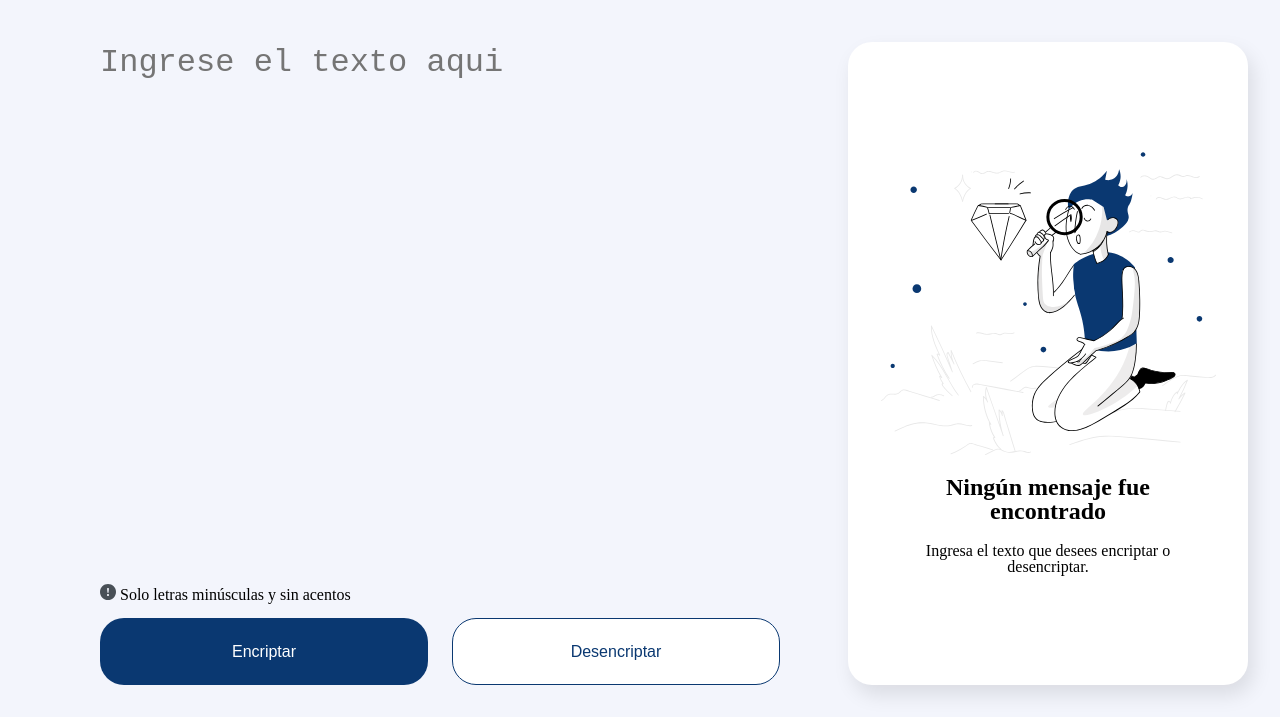
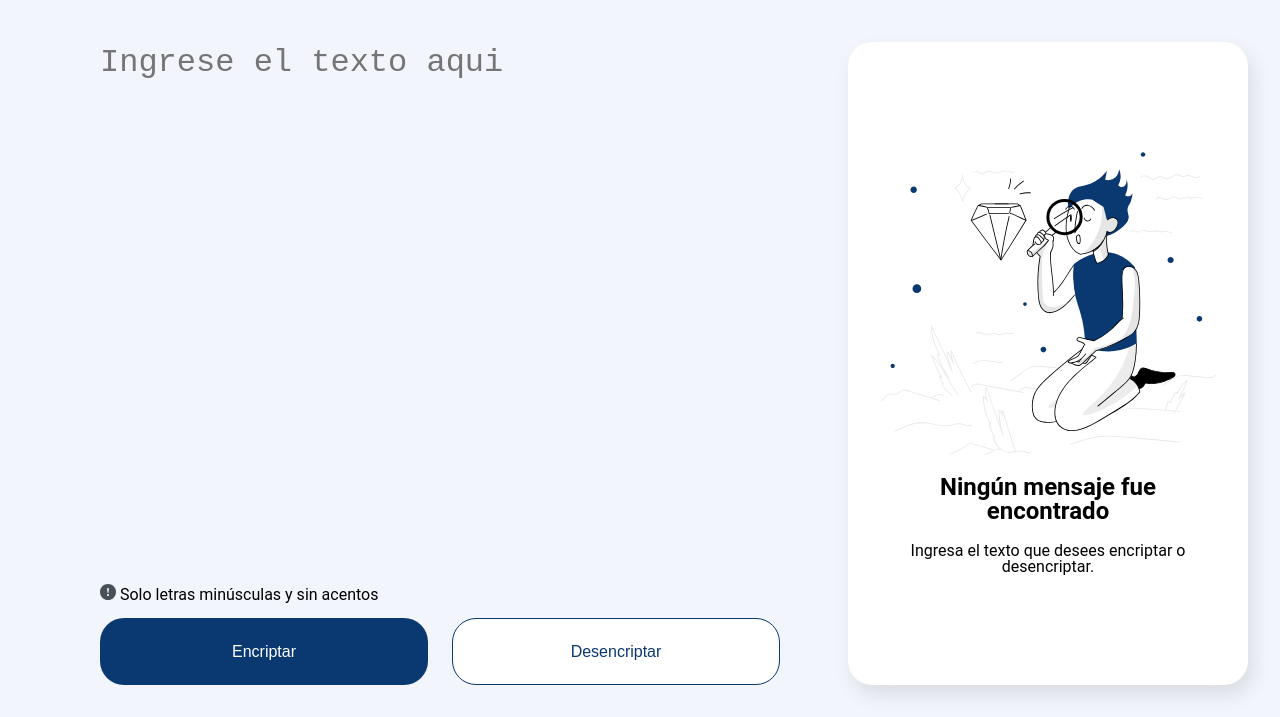
Before and after one commit to IvanCS719/1d-encriptador-de-texto, a plain HTML site: page index.html in a window 1280 px wide. Shown: the part 83-800 px from the top of the page. Drawn offline with Linux system fonts and the light colour scheme.

Commit message:
Se aplicó la fuente de texto al proyecto

```diff
--- a/style.css
+++ b/style.css
@@ -1,150 +1,6 @@
-/* html,body {
-    height: 100%;
-    display: flex;
-    flex-direction: column;
-    background-color: #F3F5FC;
+body{
+    font-family: "Roboto", sans-serif;
 }
-/* header
-.header{
-    padding: 20px 30px 10px 30px;
-    max-width: 1440px;
-}
-
-.header-logo{
-    height: 48px;
-}
-
-/* main
-.main{
-    max-width: 1440px;
-    display: flex;
-    flex-grow: 1;
-    min-height: 496px;
-    max-height: 945px;
-    padding: 10px 30px 10px 30px;
-    gap: 15px;
-}
-
-.contenedor-input{
-    flex-grow: 1;
-    padding: 30px;
-    display: flex;
-    flex-direction: column;
-    align-items: center;
-    justify-content: space-between;
-    gap: 20px;
-}
-
-.idInputTexto{
-    height: 100%;
-    width: 680px;
-    resize: none;
-    outline: none;
-    border: none;
-    font-size: 32px;
-    line-height: 38px;
-    color: #0A3871;
-    background-color: transparent;
-}
-
-.idInputTexto::placeholder{
-    color: #0A3871;
-}
-
-.mensaje-advertencia{
-    width: 680px;
-    text-align: left;
-    color: #45565F;
-    font-size: 13px;
-    line-height: 18px;
-    display: flex;
-    align-items: center;
-    gap: 4px;
-}
-
-.btnEncriptar, .btnDesencriptar{
-    width: 328px;
-    font-size: 16px;
-    font-weight: 400;
-    height: 67px;
-    border-radius: 24px;
-    cursor: pointer;
-}
-
-.btnEncriptar{
-    background-color: #0A3871;
-    border: none;
-    color: #ffffff;
-    margin-right: 24px;
-}
-
-.btnDesencriptar{
-    background-color: #ffffff;
-    border: 1px solid #0A3871;
-    color: #0A3871;
-}
-
-.contenedor-output{
-    width: 340px;
-    background-color: #ffffff;
-    box-shadow: 5px 10px 20px 0px rgba(0,0,0,0.1);
-    display: flex;
-    justify-content: center;
-    align-items: center;
-    border-radius: 24px;
-    padding: 30px;
-}
-
-.contenedor-output-TextoNoEncontrado{
-    display: flex;
-    flex-direction: column;
-    gap: 20px;
-    text-align: center;
-}
-
-.img-textoNoEncontrado{
-    max-width: 335px;
-}
-
-.titulo-textoNoEncontrado{
-    font-size: 24px;
-    font-weight: 700;
-    padding: 0 25px;
-}
-
-.mensaje-textoNoEncontrado{
-    font-size: 16px;
-    font-weight: 400;
-    padding: 0 25px;
-}
-
-.contenedor-output-TextoResultado{
-    height: 100%;
-    width: 100%;
-    display: flex;
-    flex-direction: column;
-    justify-content: space-between;
-    gap: 20px;
-}
-
-.TextoResultado{
-    height: 100%;
-    color: #495057;
-    overflow-y: auto;
-    font-size: 24px;
-    line-height: 36px;
-}
-
-.btnCopiar{
-    background-color: #ffffff;
-    border: 1px solid #0A3871;
-    color: #0A3871;
-    font-size: 16px;
-    font-weight: 400;
-    height: 67px;
-    border-radius: 24px;
-} */
-
 .display {
     display: none;
 }
```
